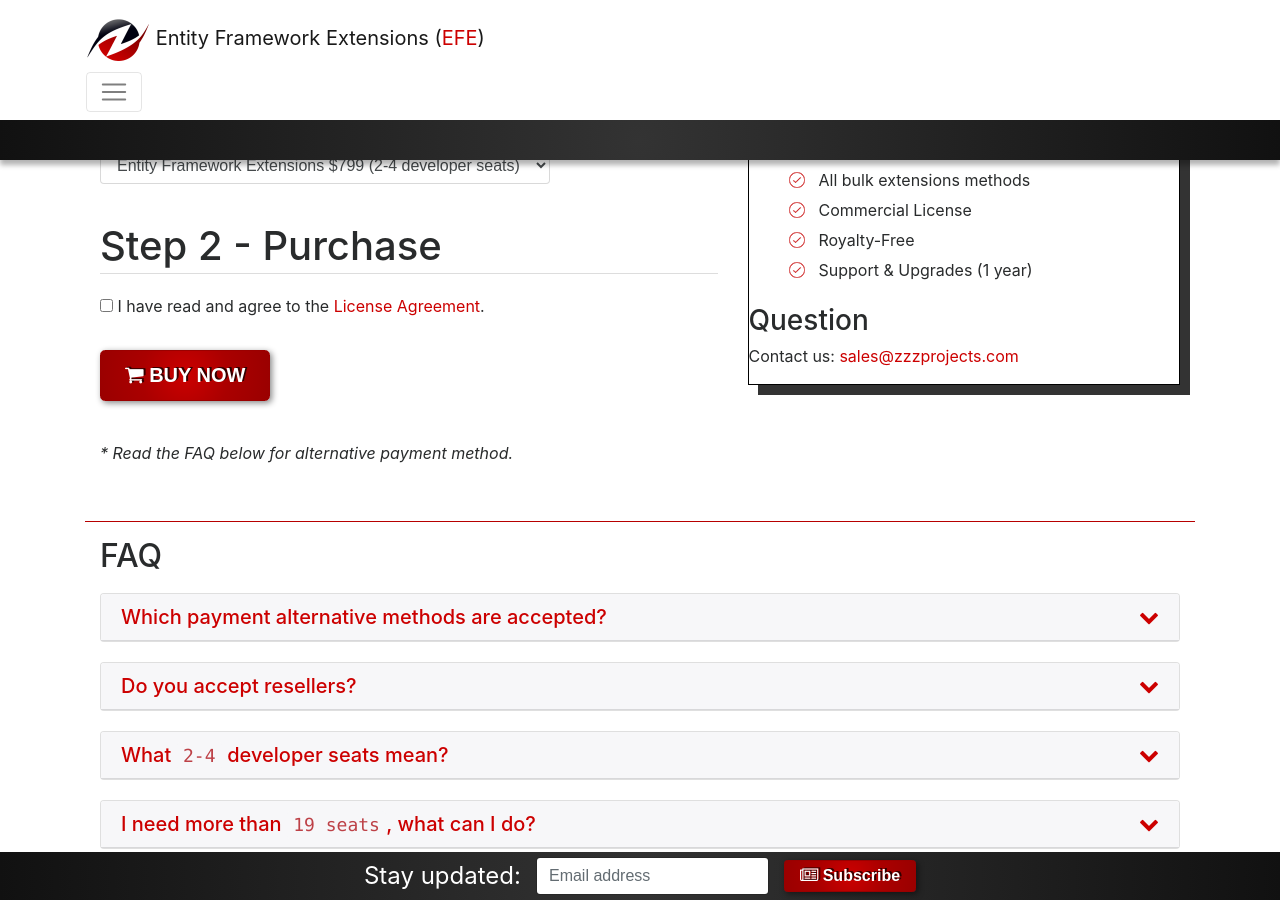
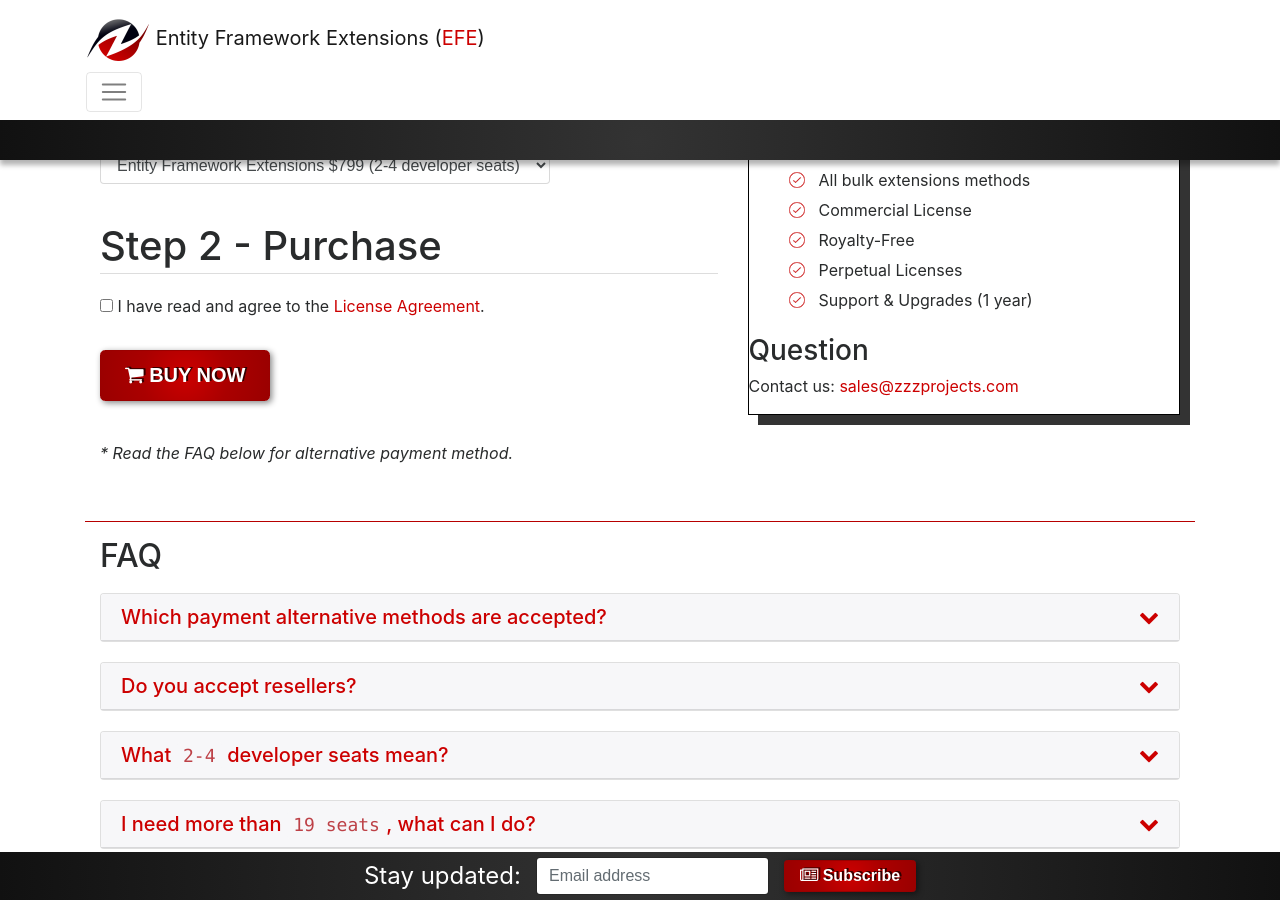
Before and after one commit to zzzprojects/EntityFramework-Extensions, a Jekyll site: the page built from docs/pages/site/pricing.md, in a window 1280 px wide and 900 px high, scrolled down 571 px. Built offline with Jekyll 4.4.1, drawn with Linux system fonts in a browser that asks for light colours; nearby versions of some CDN libraries.

Commit message:
add perpetual
add perpetual

```diff
--- a/docs/pages/site/pricing.md
+++ b/docs/pages/site/pricing.md
@@ -86,6 +86,7 @@ permalink: pricing
 						<li>All bulk extensions methods</li>
 						<li>Commercial License</li>
 						<li>Royalty-Free</li>
+						<li>Perpetual Licenses</li>
 						<li>Support & Upgrades (1 year)</li>
 					</ul>
 					<h3>Question</h3>
```
